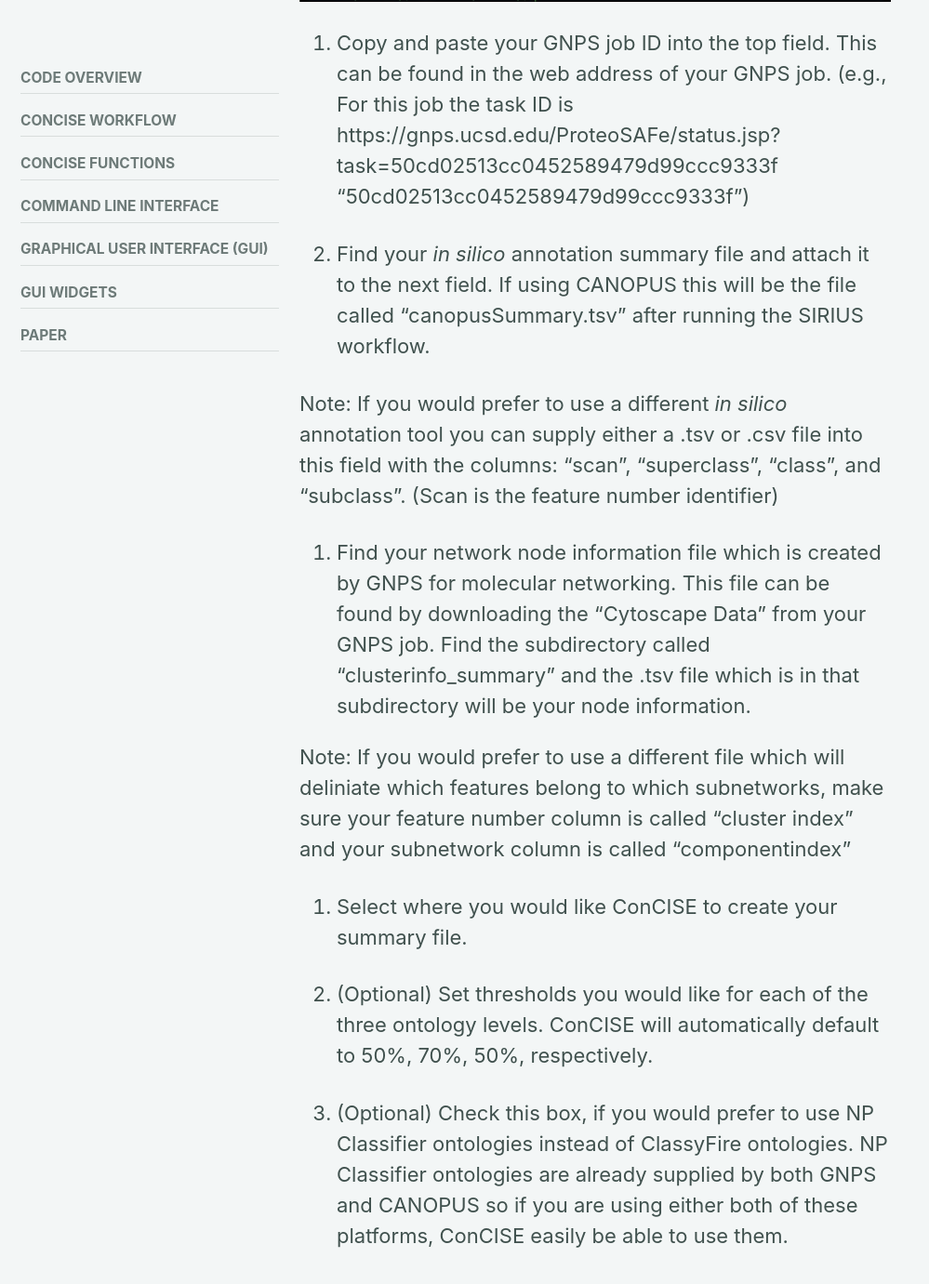
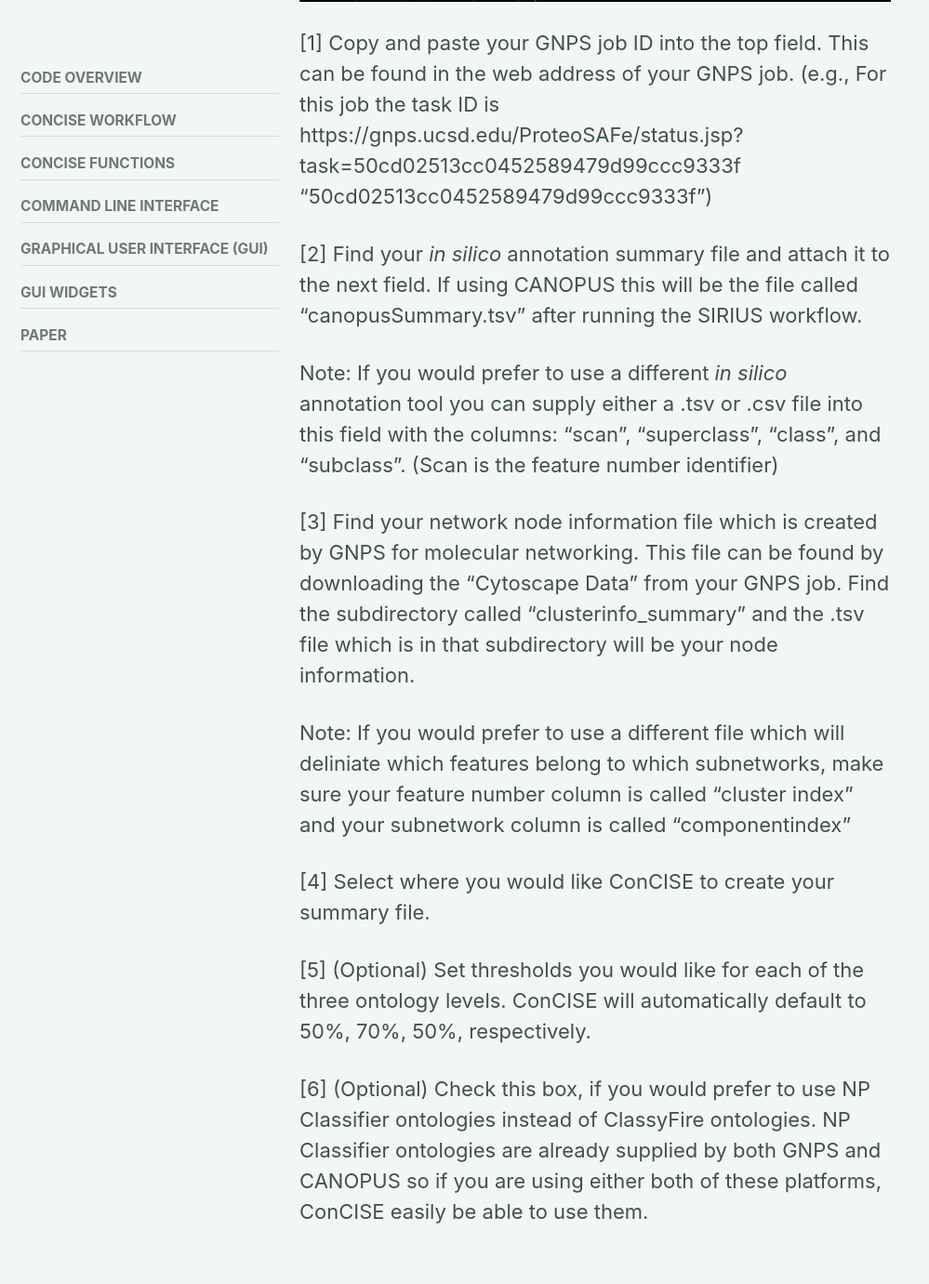
Before and after one commit to Zquinlan/conCISE, a Jekyll site: the page built from _pages/Tutorial.md, in a window 1280 px wide and 1400 px high, scrolled down 1192 px. Shown: the top 1381 px of the window at 93% size, without its empty margins (0-999 px from the left). Built offline with Jekyll 4.4.1, drawn with Linux system fonts in a browser that asks for light colours; cached includes are drawn as plain includes.

Commit message:
Update Tutorial.md with correct numbering

```diff
--- a/_pages/Tutorial.md
+++ b/_pages/Tutorial.md
@@ -13,18 +13,18 @@
 ### Insert all information
 ![GUI_image](/conCISE/assets/GuiImage.jpg)
 
-1. Copy and paste your GNPS job ID into the top field. This can be found in the web address of your GNPS job. (e.g., For this job the task ID is https://gnps.ucsd.edu/ProteoSAFe/status.jsp?task=50cd02513cc0452589479d99ccc9333f   "50cd02513cc0452589479d99ccc9333f")
+[1] Copy and paste your GNPS job ID into the top field. This can be found in the web address of your GNPS job. (e.g., For this job the task ID is https://gnps.ucsd.edu/ProteoSAFe/status.jsp?task=50cd02513cc0452589479d99ccc9333f   "50cd02513cc0452589479d99ccc9333f")
 
-2. Find your *in silico* annotation summary file and attach it to the next field. If using CANOPUS this will be the file called "canopusSummary.tsv" after running the SIRIUS workflow.
+[2] Find your *in silico* annotation summary file and attach it to the next field. If using CANOPUS this will be the file called "canopusSummary.tsv" after running the SIRIUS workflow.
 
 Note: If you would prefer to use a different *in silico* annotation tool you can supply either a .tsv or .csv file into this field with the columns: "scan", "superclass", "class", and "subclass". (Scan is the feature number identifier)
 
-3. Find your network node information file which is created by GNPS for molecular networking. This file can be found by downloading the "Cytoscape Data" from your GNPS job. Find the subdirectory called "clusterinfo_summary" and the .tsv file which is in that subdirectory will be your node information.
+[3] Find your network node information file which is created by GNPS for molecular networking. This file can be found by downloading the "Cytoscape Data" from your GNPS job. Find the subdirectory called "clusterinfo_summary" and the .tsv file which is in that subdirectory will be your node information.
 
 Note: If you would prefer to use a different file which will deliniate which features belong to which subnetworks, make sure your feature number column is called "cluster index" and your subnetwork column is called "componentindex"
 
-4. Select where you would like ConCISE to create your summary file.
+[4] Select where you would like ConCISE to create your summary file.
 
-5. (Optional) Set thresholds you would like for each of the three ontology levels. ConCISE will automatically default to 50%, 70%, 50%, respectively.
+[5] (Optional) Set thresholds you would like for each of the three ontology levels. ConCISE will automatically default to 50%, 70%, 50%, respectively.
 
-6. (Optional) Check this box, if you would prefer to use NP Classifier ontologies instead of ClassyFire ontologies. NP Classifier ontologies are already supplied by both GNPS and CANOPUS so if you are using either both of these platforms, ConCISE easily be able to use them.
+[6] (Optional) Check this box, if you would prefer to use NP Classifier ontologies instead of ClassyFire ontologies. NP Classifier ontologies are already supplied by both GNPS and CANOPUS so if you are using either both of these platforms, ConCISE easily be able to use them.
```
